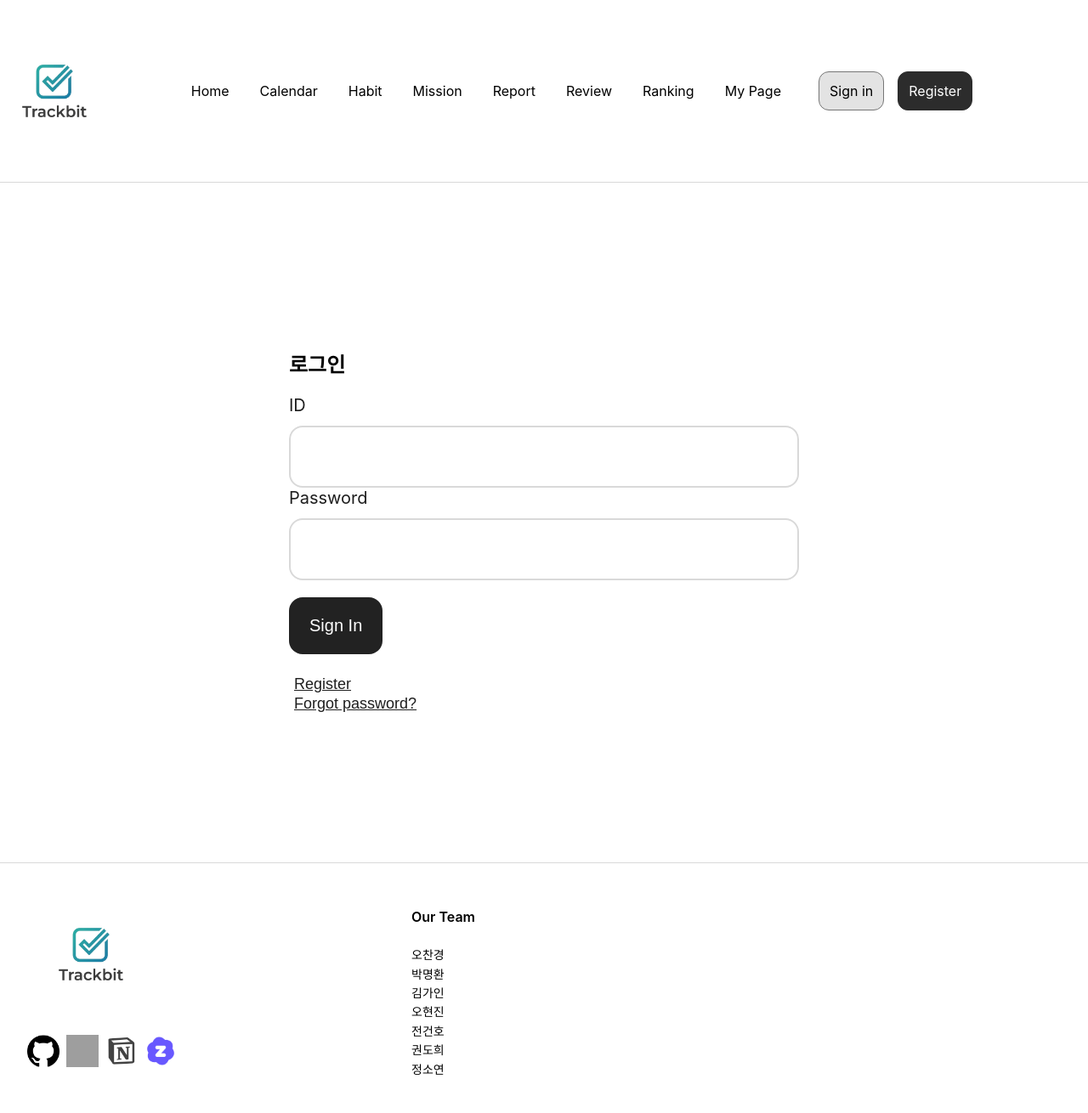
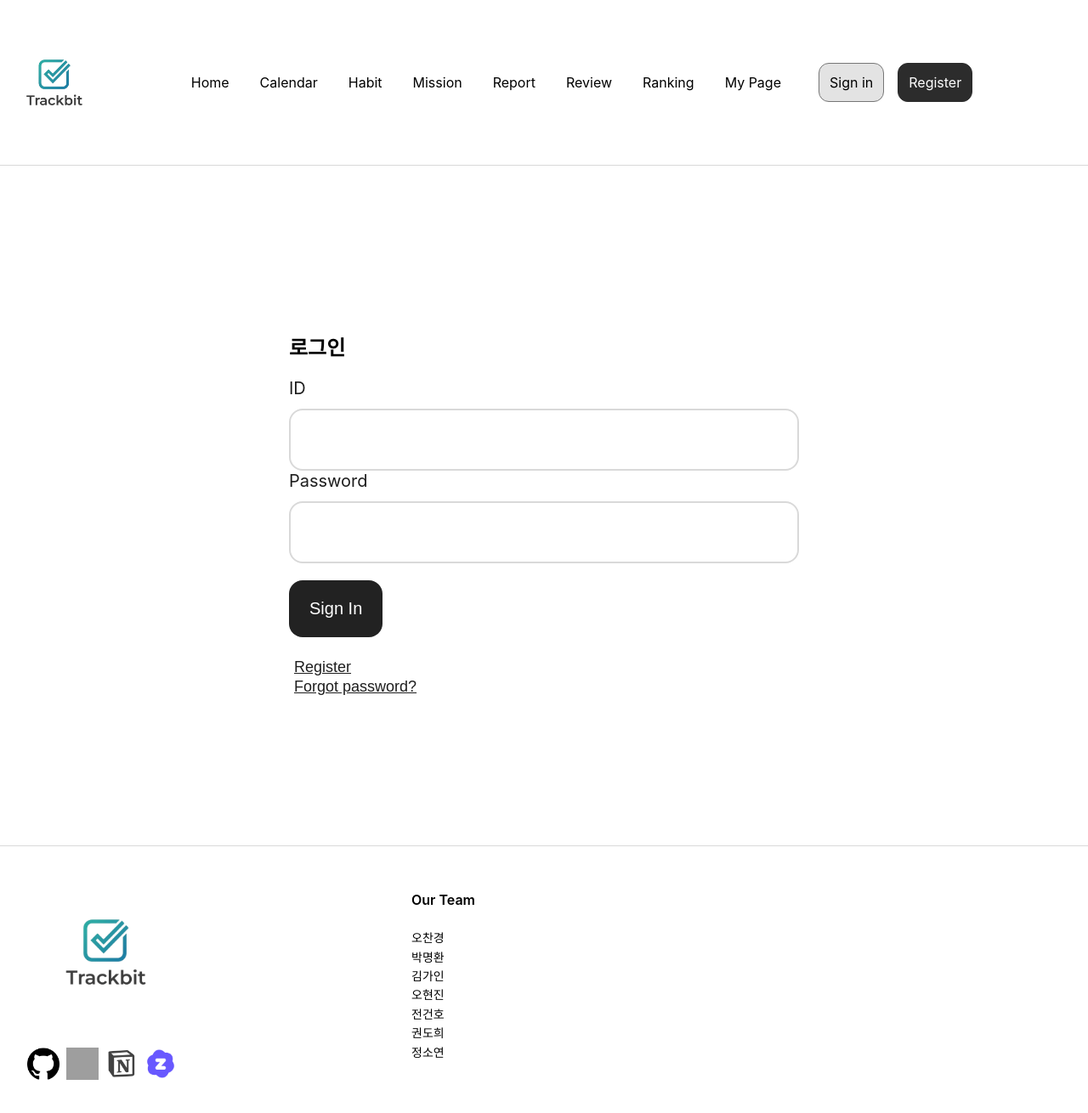
Before and after one commit to yuruha0605/Trackbit_FE, a React (Create React App) app: page /signin in a window 1280 px wide. Shown: the top 1310 px of the page at 85% size. Built offline with nearby package versions, Linux system fonts and the light colour scheme; no server answers; grey boxes are pictures that could not be loaded.

Commit message:
유저 정보(이름) 갱신 시 헤더 갱신 안되던 문제 수정

```diff
--- a/src/components/layout/Footer.css
+++ b/src/components/layout/Footer.css
@@ -13,9 +13,9 @@
   gap: 32px;
 }
 
-.logo-img {
-  width: 150px;
-  height: 150px;
+.footer-logo {
+  width: 185px;
+  height: 185px;
 }
 
 /* 브랜드 */
--- a/src/components/layout/Footer.jsx
+++ b/src/components/layout/Footer.jsx
@@ -23,7 +23,7 @@
       <div className="footer-inner">
 
         <div className="footer-brand">
-          <img src={logo} alt="logo" className="logo-img" />
+          <img src={logo} alt="logo" className="footer-logo" />
           <div className="social-icons">
             <img src={github} alt="github" />
             <img src={figma} alt="figma" />
--- a/src/components/layout/Header.css
+++ b/src/components/layout/Header.css
@@ -20,8 +20,8 @@
 }
 
 .logo-img {
-  width: 70px;
-  height: 70px;
+  width: 130px;
+  height: 130px;
 }
 
 /* Nav */
--- a/src/pages/mypage/UpdateUser.jsx
+++ b/src/pages/mypage/UpdateUser.jsx
@@ -6,7 +6,7 @@
 
 function UpdateUser() {
   const navigate = useNavigate();
-  const { logout } = useAuth();
+  const { login, logout } = useAuth();
 
   const [form, setForm] = useState({
     loginId: "",
@@ -69,6 +69,18 @@
           },
         }
       );
+
+      const storedUser = JSON.parse(localStorage.getItem("user")) || {};
+
+      const updatedUser = {
+        ...storedUser,
+        name: form.name,
+        job: form.job,
+        interest: form.interest,
+      };
+
+      localStorage.setItem("user", JSON.stringify(updatedUser));
+      login(updatedUser);
 
       alert("정보가 수정되었습니다.");
       navigate("/mypage");
```
